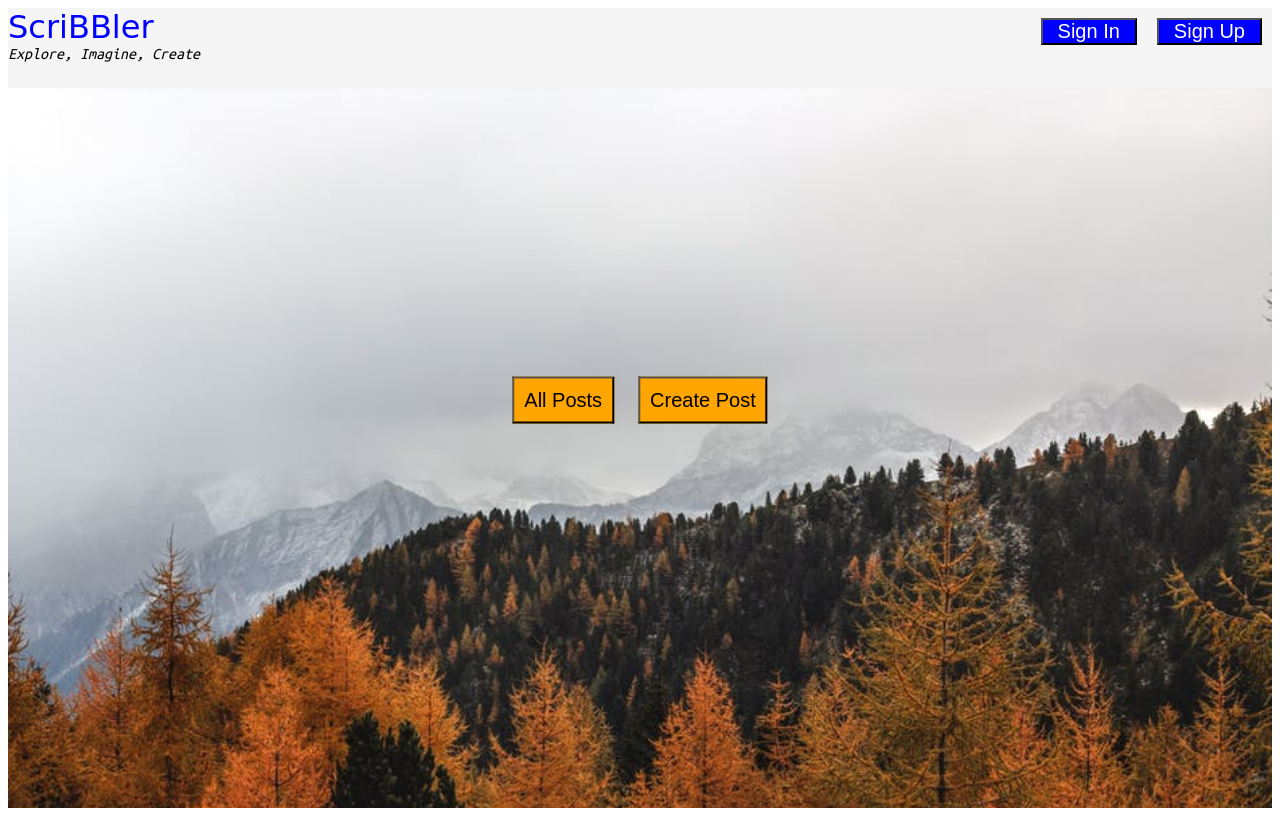
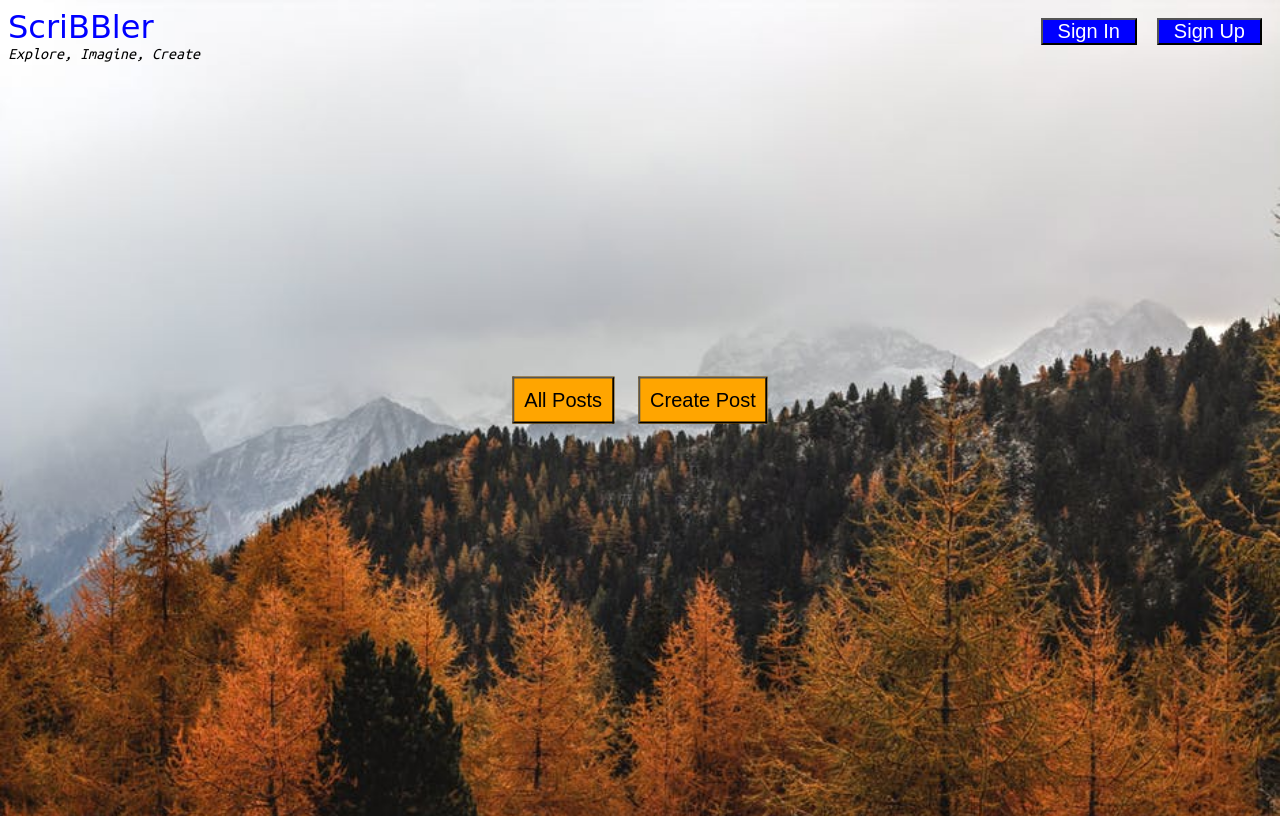
Before and after one commit to gokulkumar-gopal/Project_Scribbler, a plain HTML site: page index.html in a window 1280 px wide. Drawn offline with Linux system fonts and the light colour scheme; a web font is replaced by a local one.

Commit message:
Fixed alignment issues

```diff
--- a/styles/index.css
+++ b/styles/index.css
@@ -1,6 +1,5 @@
 #header {
     height: 10vh;
-    background-color: whitesmoke;
 }
 
 #logo {
@@ -26,11 +25,14 @@
 
 #homepage {
     height: 90vh;
+    width: 100%;
+}
+
+body {
     background-image: url("../images/background.jpg");
     background-repeat: no-repeat;
     background-size: cover;
-    background-position: absolute;
-    width: 100%;
+    background-position:absolute;
 }
 
 #createposts-btn, #allposts-btn {
```
